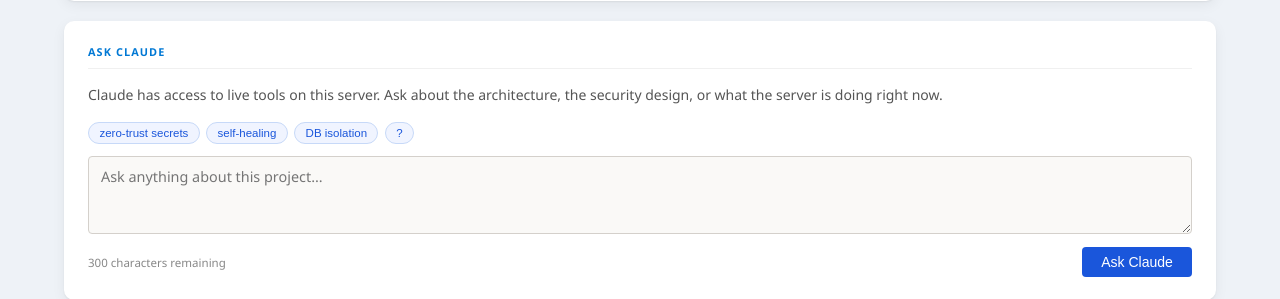
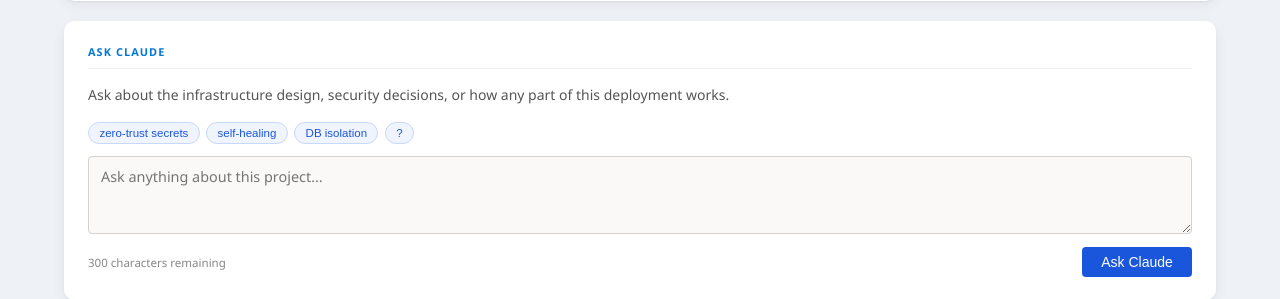
Before and after one commit to dr-professor-jacob/cloud-systems, a Python web app: template templates/index.html.j2 in a window 1280 px wide. Shown: the part 392-691 px from the top of the page. Run offline with Jinja, Linux system fonts and the light colour scheme; the template is opened without the code that fills it, so the values that code supplies are empty.

Commit message:
Update Ask Claude description to not imply live server access

```diff
--- a/templates/index.html.j2
+++ b/templates/index.html.j2
@@ -158,7 +158,7 @@
     <div class="card">
       <div class="card-title">Ask Claude</div>
       <p style="font-size:.875rem;color:#555;line-height:1.6;margin-bottom:1rem;">
-        Claude has access to live tools on this server. Ask about the architecture, the security design, or what the server is doing right now.
+        Ask about the infrastructure design, security decisions, or how any part of this deployment works.
       </p>
       <div style="display:flex;flex-wrap:wrap;gap:.4rem;margin-bottom:.75rem;">
         <button type="button" class="chip" data-q="How does the zero-trust secret management work?" style="font-size:.72rem;padding:.25rem .65rem;background:#f0f4ff;color:#1a56db;border:1px solid #c7d9f8;border-radius:99px;cursor:pointer;">zero-trust secrets</button>
```
